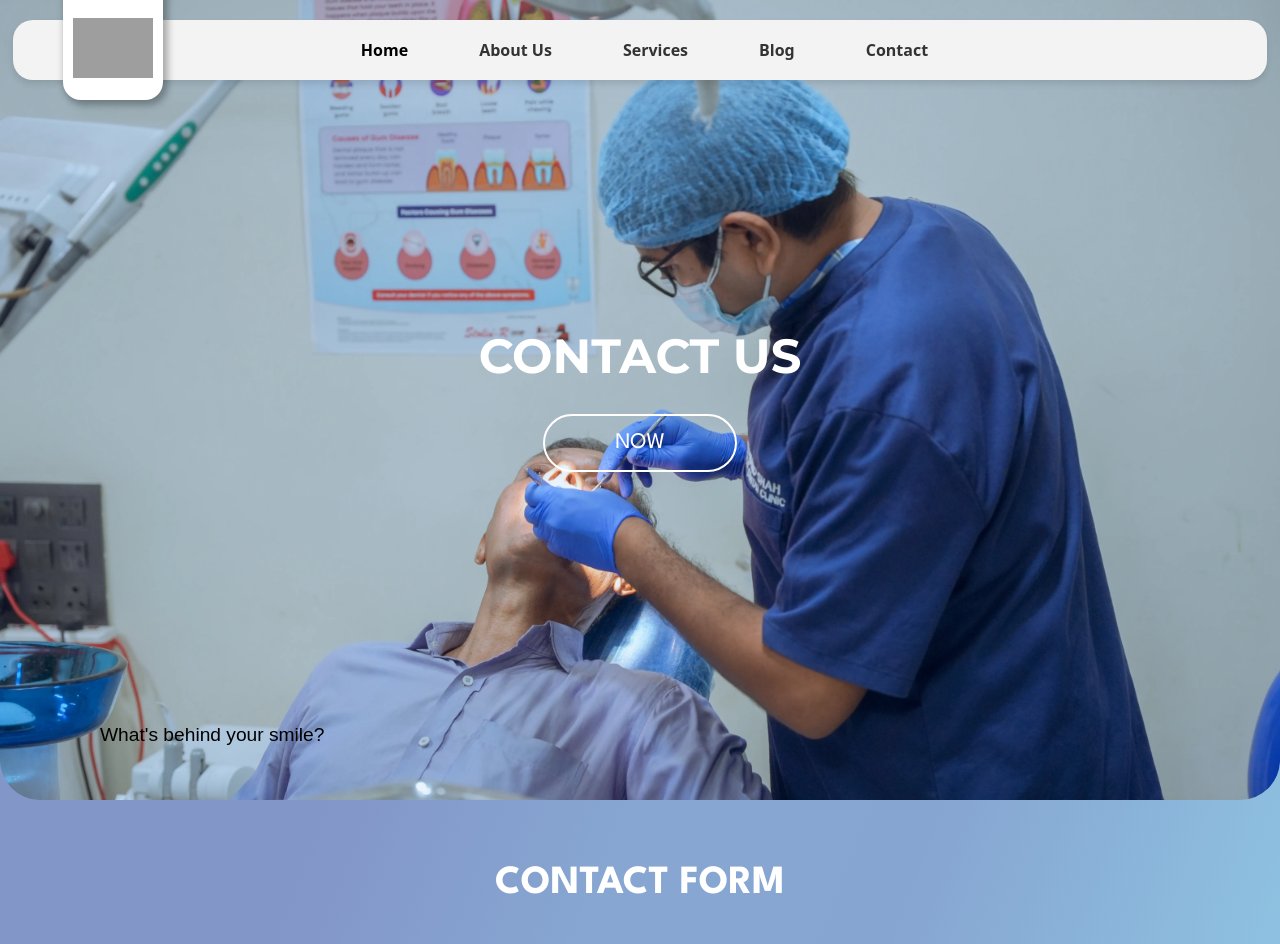
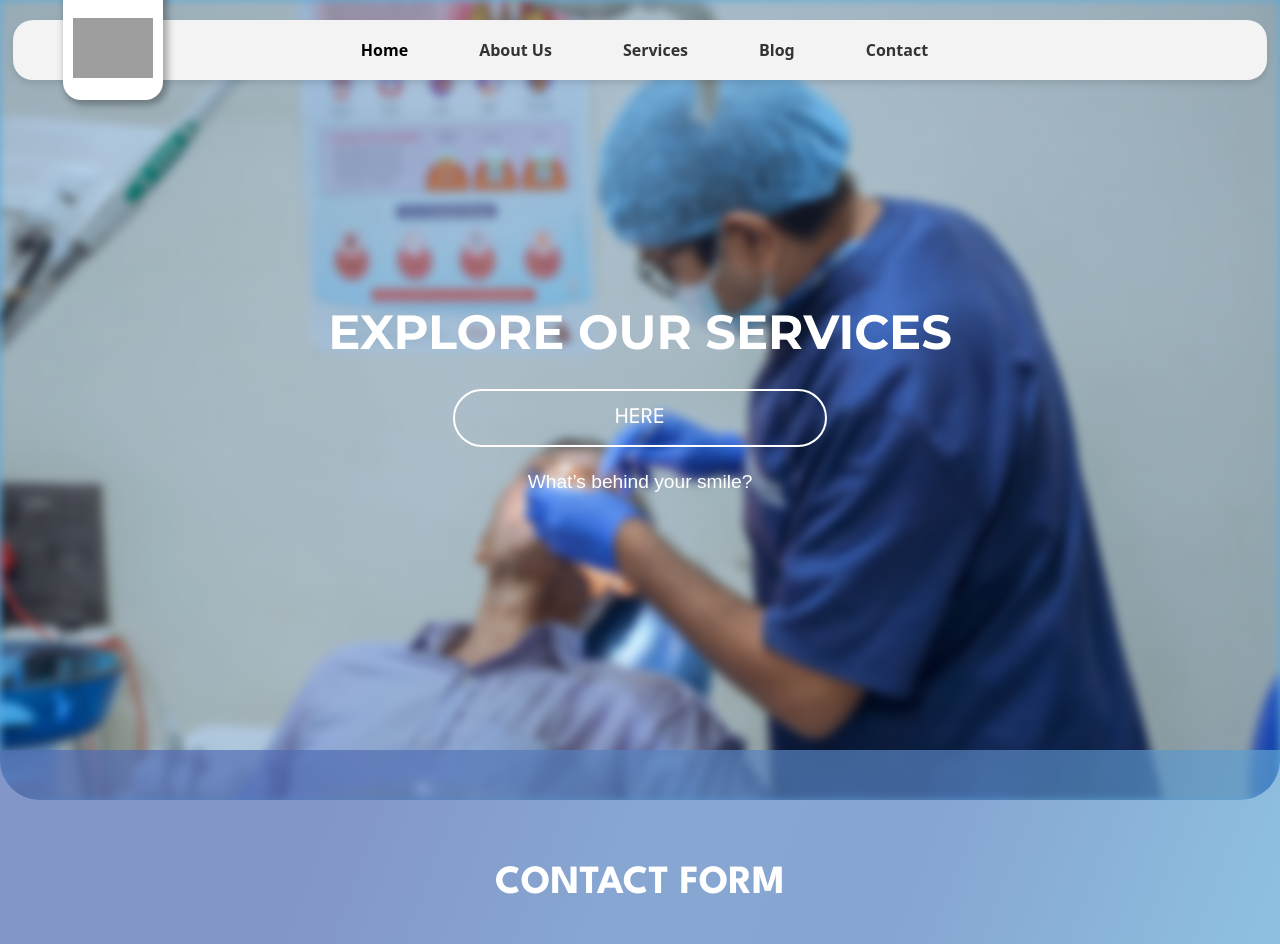
Before and after one commit to sahil1330/dentalcare, a PHP site: page /contactus in a window 1280 px wide. Shown: the top 944 px of the page. Run offline with PHP 8.4, Linux system fonts and the light colour scheme; some libraries are stand-ins or nearby versions; some web fonts are replaced; grey boxes are pictures that could not be loaded.

Commit message:
Refactor contact banner in contactus.php and contactus.css

```diff
--- a/contactus.php
+++ b/contactus.php
@@ -66,6 +66,9 @@ try {
 </head>
 
 <body>
+
+    <!-- Header Section -->
+    <section class="header-section">
     <nav style="z-index: 1002;
            position: absolute;
             width: 100%;
@@ -74,14 +77,14 @@ try {
         <?php include 'new-responsive-nav.php'; ?>
     </nav>
 
-    <!-- Header Section -->
-    <section class="header-section">
-
-        <div>
-            <h1>CONTACT US</h1>
-            <a href="#contact-form-section"><button>NOW</button></a>
-            <div class="cta">
-                <a href="#">What's behind your smile?</a>
+        <div class="header-section-container">
+            <div class="header-image"></div>
+            <div class="header-content">
+                <h1>EXPLORE OUR SERVICES</h1>
+                <button>HERE</button>
+                <div class="cta">
+                    <a href="#">What’s behind your smile?</a>
+                </div>
             </div>
         </div>
     </section>
--- a/styles/contactus.css
+++ b/styles/contactus.css
@@ -4,27 +4,44 @@ body {
 html {
   scroll-behavior: smooth;
 }
-.header-section {
-  background: url("../images/dr-imgs/contact-banner-gero.webp") no-repeat center center;
-  background-size: cover;
+.header-section-container {
+  position: relative;
   min-height: 100svh;
   display: flex;
   justify-content: center;
   align-items: center;
-  position: relative;
   text-align: center;
   border-bottom-left-radius: 40px;
   border-bottom-right-radius: 40px;
+  overflow: hidden; /* Ensure that blurred image does not overflow */
+  background: #61abd7;
+  z-index: -2;
+}
+.header-image {
+  position: absolute;
+  top: 0;
+  left: 0;
+  width: 100%;
+  height: 100svh;
+  background: url("../images/dr-imgs/contact-banner-gero.webp") no-repeat center center;
+  background-size: cover;
+  filter: blur(5px); /* Adjust the blur amount as needed */
+  z-index: -1; /* Place the image behind the content */
 }
 
-.header-section h1 {
+.header-content {
+  position: relative; /* Ensure this content is above the blurred image */
   color: rgb(255, 255, 255);
+  padding: 20px;
+}
+
+.header-content h1 {
   font-size: 3rem;
   font-weight: bold;
   font-family: var(--hero-text-font);
 }
 
-.header-section button {
+.header-content button {
   padding: 10px 30px;
   font-size: 1.4rem;
   border-radius: 30px;
@@ -37,20 +54,17 @@ html {
   width: 60%;
 }
 
-.header-section .cta {
-  position: absolute;
-  bottom: 50px;
-  left: 100px;
-  color: rgb(0, 0, 0);
+.header-content .cta {
+  color: rgb(255, 255, 255);
   font-size: 1.2rem;
+  margin-top: 20px;
 }
 
-.header-section .cta a {
-  color: rgb(0, 0, 0);
+.header-content .cta a {
+  color: rgb(255, 255, 255);
   text-decoration: none;
   font-family: var(--main-font);
 }
-
 .contact-form-section {
   background: linear-gradient(
     291deg,
```
